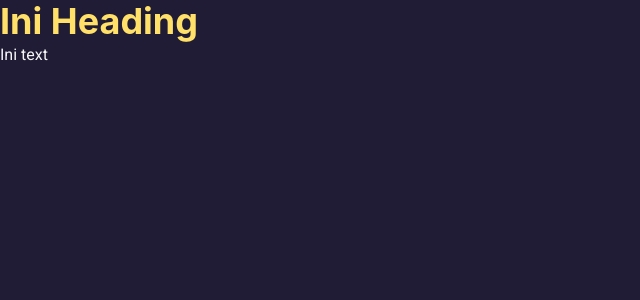
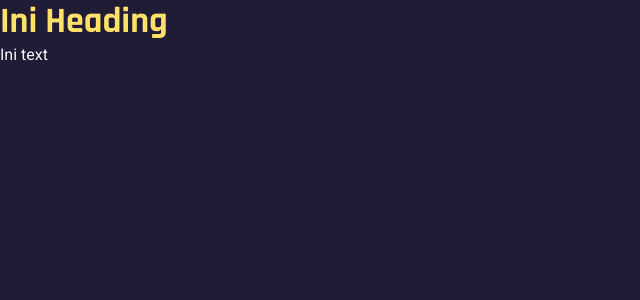
Before and after one commit to arsadii/pokedex, a React (Vite) app: page / in a window 1280 px wide. Shown: the top 300 px of the page, without its empty margins (0-640 px from the left). Built offline with nearby package versions, Linux system fonts and the light colour scheme.

Commit message:
fix : heading base style

```diff
--- a/src/reusables/designSystem/Heading/Heading.tsx
+++ b/src/reusables/designSystem/Heading/Heading.tsx
@@ -9,7 +9,11 @@ type HeadingProps = CHeadingProps;
 
 const Heading: React.FC<HeadingProps> = ({ children, ...props }) => {
   return (
-    <CHeading {...props} className={Styles["heading"]}>
+    <CHeading
+      {...props}
+      className={Styles["heading"]}
+      style={{ fontFamily: "Rajdhani, sans-serif" }}
+    >
       {children}
     </CHeading>
   );
```
